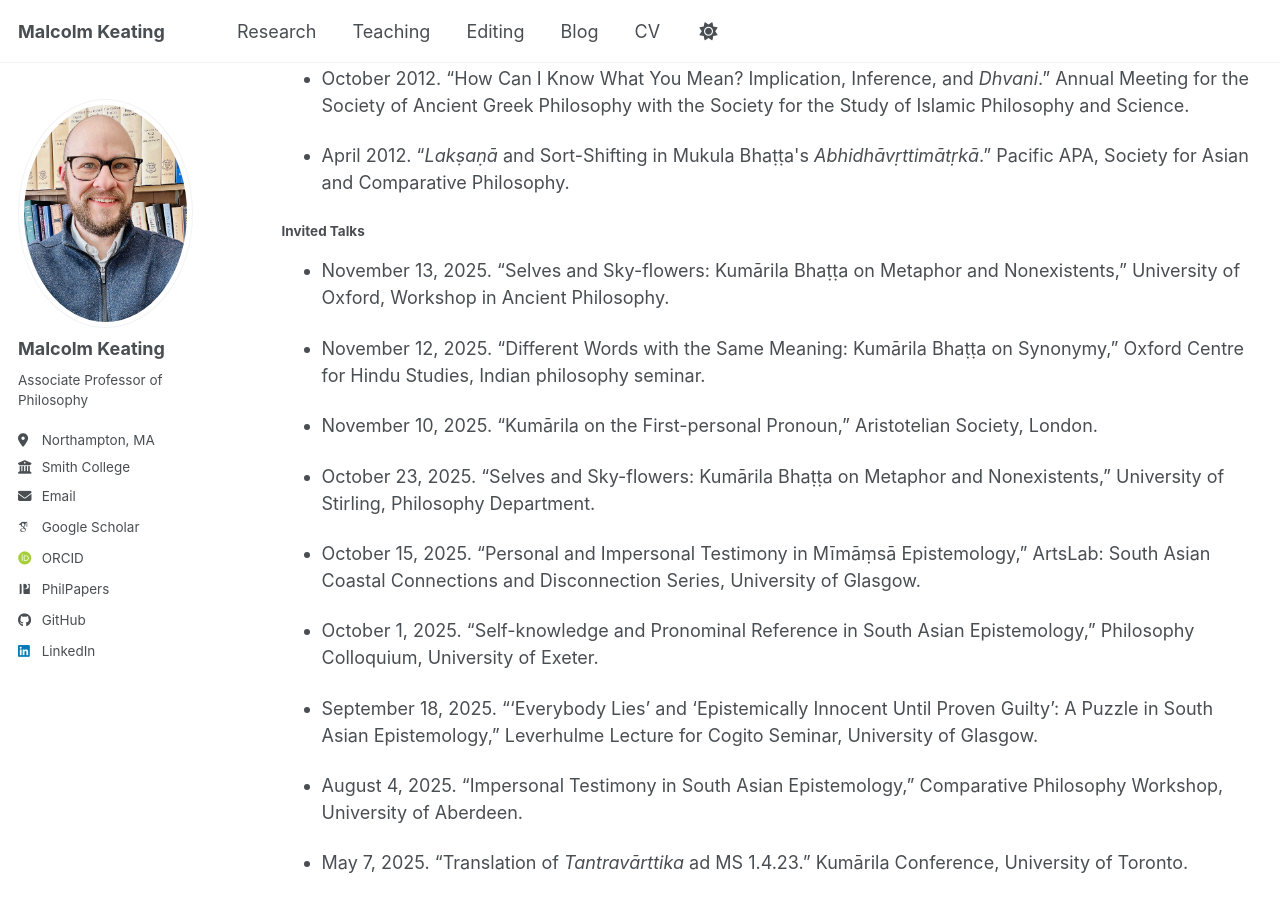
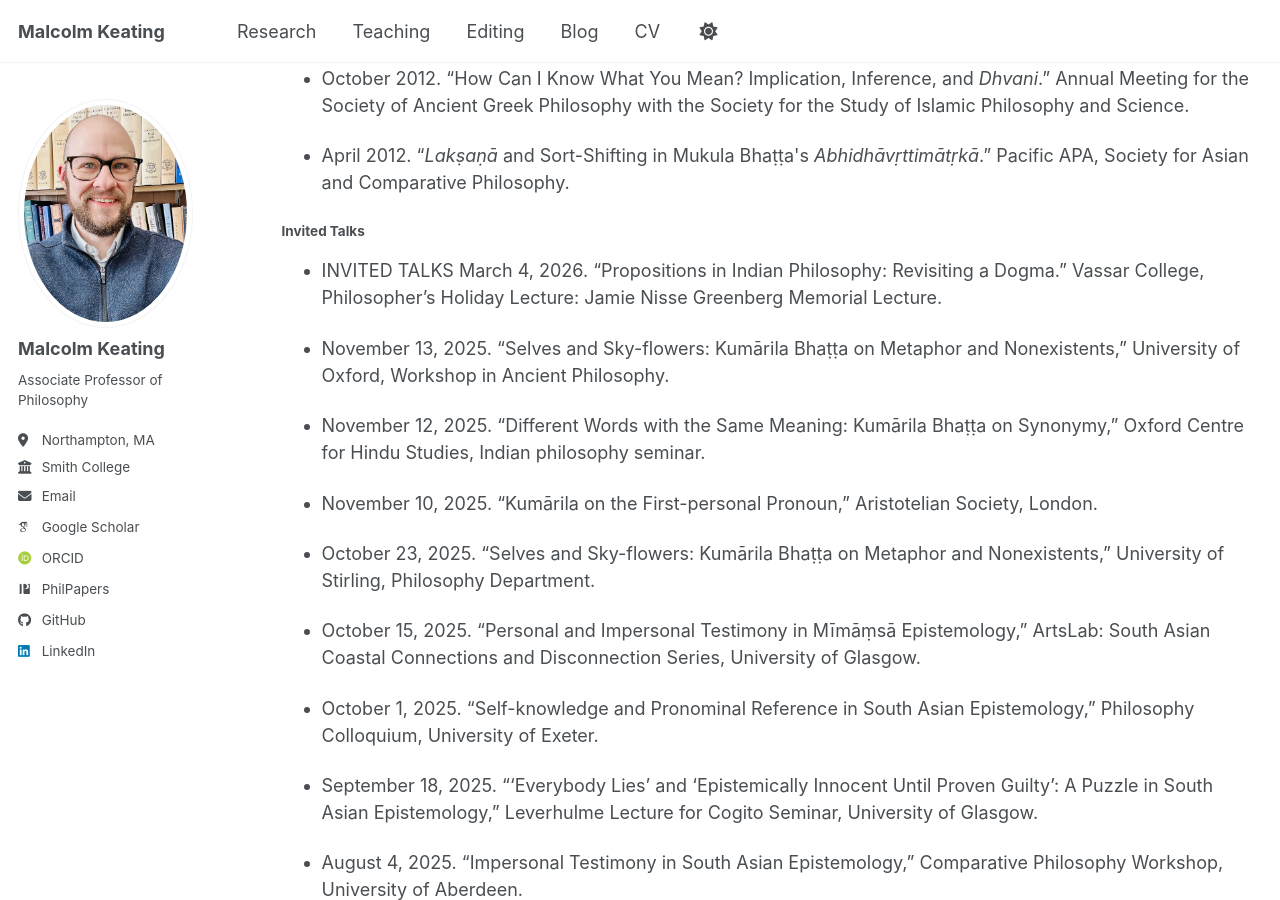
Before and after one commit to malcolmkeating/malcolmkeating.github.io, a Jekyll site: the page built from _pages/cv.md, in a window 1280 px wide and 900 px high, scrolled down 5766 px. Built offline with Jekyll 4.4.1, drawn with Linux system fonts in a browser that asks for light colours; some web fonts are replaced; a script bundle is joined from its source files by our own code; library files that are not in the unit come from our copies.

Commit message:
Update cv.md
added march 4 2026 lecture

```diff
--- a/_pages/cv.md
+++ b/_pages/cv.md
@@ -249,12 +249,12 @@ Philosophy.
 
 #### Invited Talks
 
-+ November 13, 2025. "Selves and Sky-flowers: Kumārila Bhaṭṭa on Metaphor
-and Nonexistents," University of Oxford, Workshop in Ancient Philosophy.
++ INVITED TALKS
+March 4, 2026. “Propositions in Indian Philosophy: Revisiting a Dogma.” Vassar College, Philosopher’s Holiday Lecture: Jamie Nisse Greenberg Memorial Lecture.
 
-+ November 12, 2025. "Different Words with the Same Meaning: Kumārila
-Bhaṭṭa on Synonymy," Oxford Centre for Hindu Studies, Indian philosophy
-seminar.
++ November 13, 2025. "Selves and Sky-flowers: Kumārila Bhaṭṭa on Metaphor and Nonexistents," University of Oxford, Workshop in Ancient Philosophy.
+
++ November 12, 2025. "Different Words with the Same Meaning: Kumārila Bhaṭṭa on Synonymy," Oxford Centre for Hindu Studies, Indian philosophy seminar.
 
 + November 10, 2025. "Kumārila on the First-personal Pronoun,"
 Aristotelian Society, London.
```
